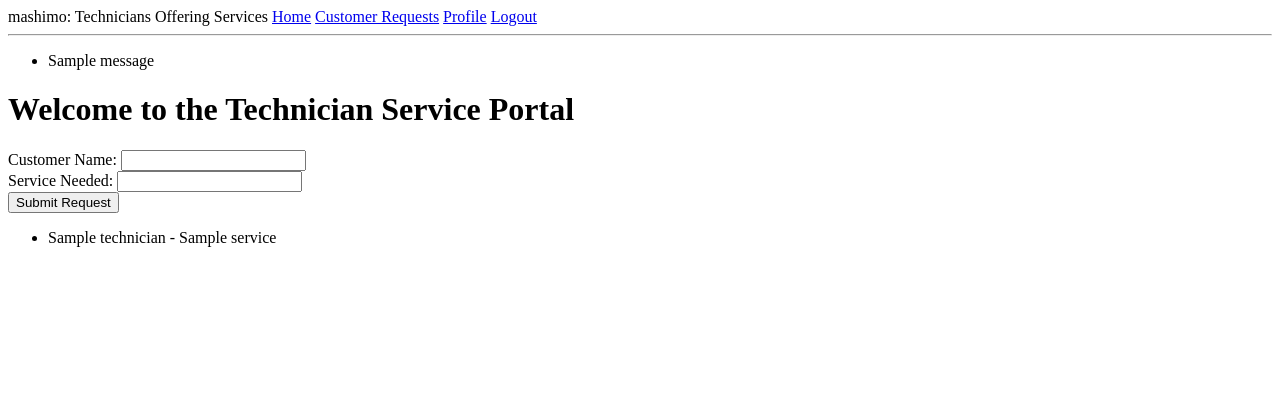
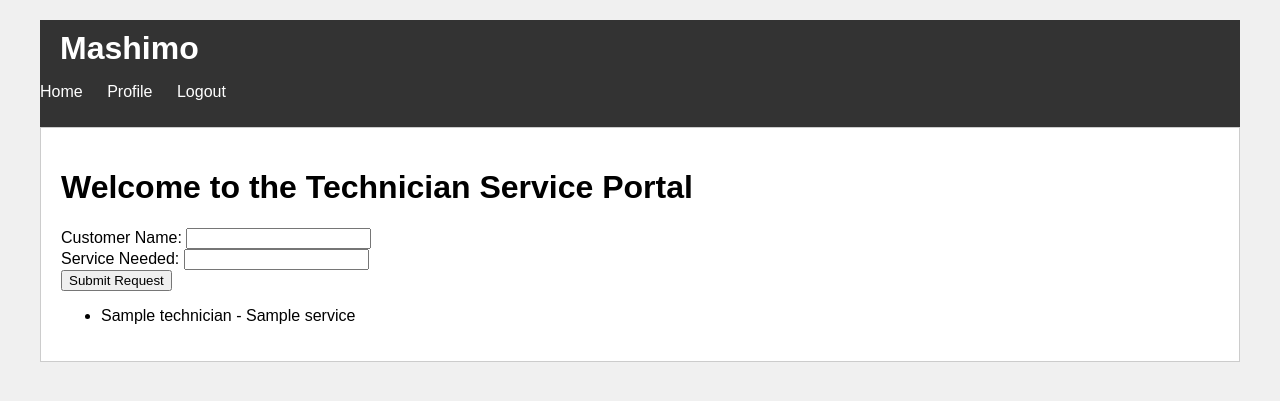
Before and after one commit to Johnnjau/mashimo, a Python web app: template mashimo/app/templates/index.html in a window 1280 px wide. Shown: the top 401 px of the page. Run offline with Jinja, Linux system fonts and the light colour scheme; the template is opened without the code that fills it: most values are stand-ins (such as "Sample title", 1, 10 or a date in 2020); one stand-in notice (Sample message) is shown.

Commit message:
last_commit

```diff
--- /dev/null
+++ b/mashimo/app/static/css/style.css
@@ -0,0 +1,44 @@
+body {
+    font-family: Arial, sans-serif;
+    background-color: #f0f0f0;
+    margin: 0;
+    padding: 0;
+}
+
+.container {
+    max-width: 1200px;
+    margin: 0 auto;
+    padding: 20px;
+}
+
+header {
+    background-color: #333;
+    color: #fff;
+    padding: 10px 0;
+}
+
+header h1 {
+    margin: 0;
+    padding: 0 20px;
+}
+
+nav ul {
+    list-style-type: none;
+    padding: 0;
+}
+
+nav ul li {
+    display: inline;
+    margin-right: 20px;
+}
+
+nav ul li a {
+    color: #fff;
+    text-decoration: none;
+}
+
+main {
+    padding: 20px;
+    background-color: #fff;
+    border: 1px solid #ccc;
+}
--- a/mashimo/app/templates/base.html
+++ b/mashimo/app/templates/base.html
@@ -1,35 +1,29 @@
 <!DOCTYPE html>
 <html>
 <head>
-    {% if title %}
-    <title>{{ title }} - mashimo</title>
-    {% else %}
-    <title>mashimo</title>
-    {% endif %}
+    <title>{% block title %}Mashimo{% endblock %}</title>
+    <link rel="stylesheet" type="text/css" href="{{ url_for('static', filename='css/style.css') }}">
 </head>
 <body>
-    <div>
-        mashimo: Technicians Offering Services
-        <a href="{{ url_for('main.index') }}">Home</a>
-        {% if current_user.is_anonymous %}
-        <a href="{{ url_for('main.login') }}">Login</a>
-        <a href="{{ url_for('main.register') }}">Sign Up</a>
-        {% else %}
-        <a href="{{ url_for('main.customer_requests') }}">Customer Requests</a>
-        <a href="{{ url_for('main.user', username=current_user.username) }}">Profile</a>
-        <a href="{{ url_for('main.logout') }}">Logout</a>
-        {% endif %}
+    <div class="container">
+        <header>
+            <h1>Mashimo</h1>
+            <nav>
+                <ul>
+                    <li><a href="{{ url_for('main.index') }}">Home</a></li>
+                    {% if current_user.is_anonymous %}
+                    <li><a href="{{ url_for('main.login') }}">Login</a></li>
+                    <li><a href="{{ url_for('main.register') }}">Sign Up</a></li>
+                    {% else %}
+                    <li><a href="{{ url_for('main.user', username=current_user.username) }}">Profile</a></li>
+                    <li><a href="{{ url_for('main.logout') }}">Logout</a></li>
+                    {% endif %}
+                </ul>
+            </nav>
+        </header>
+        <main>
+            {% block content %}{% endblock %}
+        </main>
     </div>
-    <hr>
-    {% with messages = get_flashed_messages() %}
-    {% if messages %}
-    <ul>
-        {% for message in messages %}
-        <li>{{ message }}</li>
-        {% endfor %}
-    </ul>
-    {% endif %}
-    {% endwith %}
-    {% block content %}{% endblock %}
 </body>
 </html>
```
Also changed, not shown: mashimo/app/routes.py (+7 -0 lines), mashimo/app.db.
